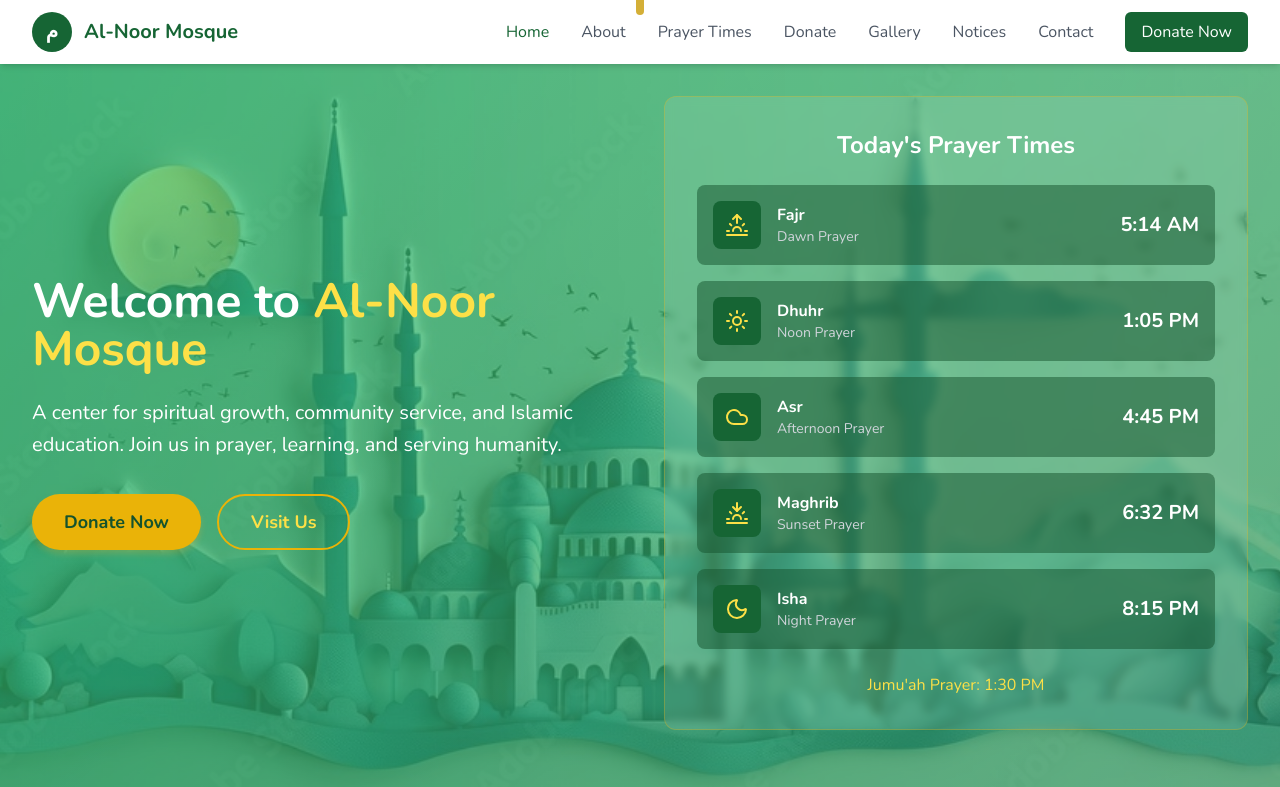
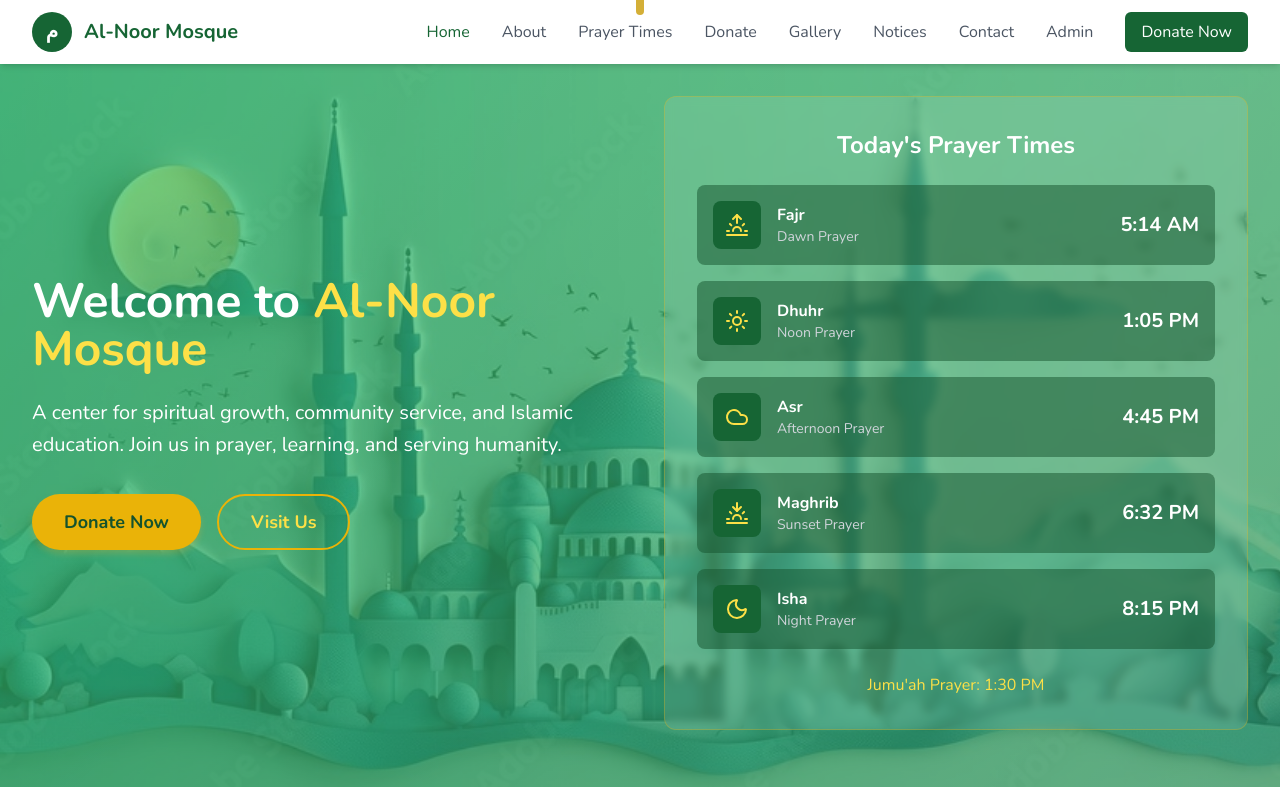
Before and after one commit to Arefin201/Mosque, a plain HTML site: page index.html in a window 1280 px wide. Shown: the top 787 px of the page. Drawn offline with nearby package versions, Linux system fonts and the light colour scheme.

Commit message:
Update index.html
Signed-off-by: Arefin  Mojumder <137310857+Arefin201@users.noreply.github.com>

```diff
--- a/index.html
+++ b/index.html
@@ -225,6 +225,7 @@
                     <a href="#gallery" class="text-gray-600 hover:text-green-800 font-medium">Gallery</a>
                     <a href="#notices" class="text-gray-600 hover:text-green-800 font-medium">Notices</a>
                     <a href="#contact" class="text-gray-600 hover:text-green-800 font-medium">Contact</a>
+                    <a href="amin/index.html" class="text-gray-600 hover:text-green-800 font-medium">Admin</a>
                     <button class="bg-green-800 text-white px-4 py-2 rounded-md hover:bg-green-700 transition">Donate
                         Now</button>
                 </div>
```
